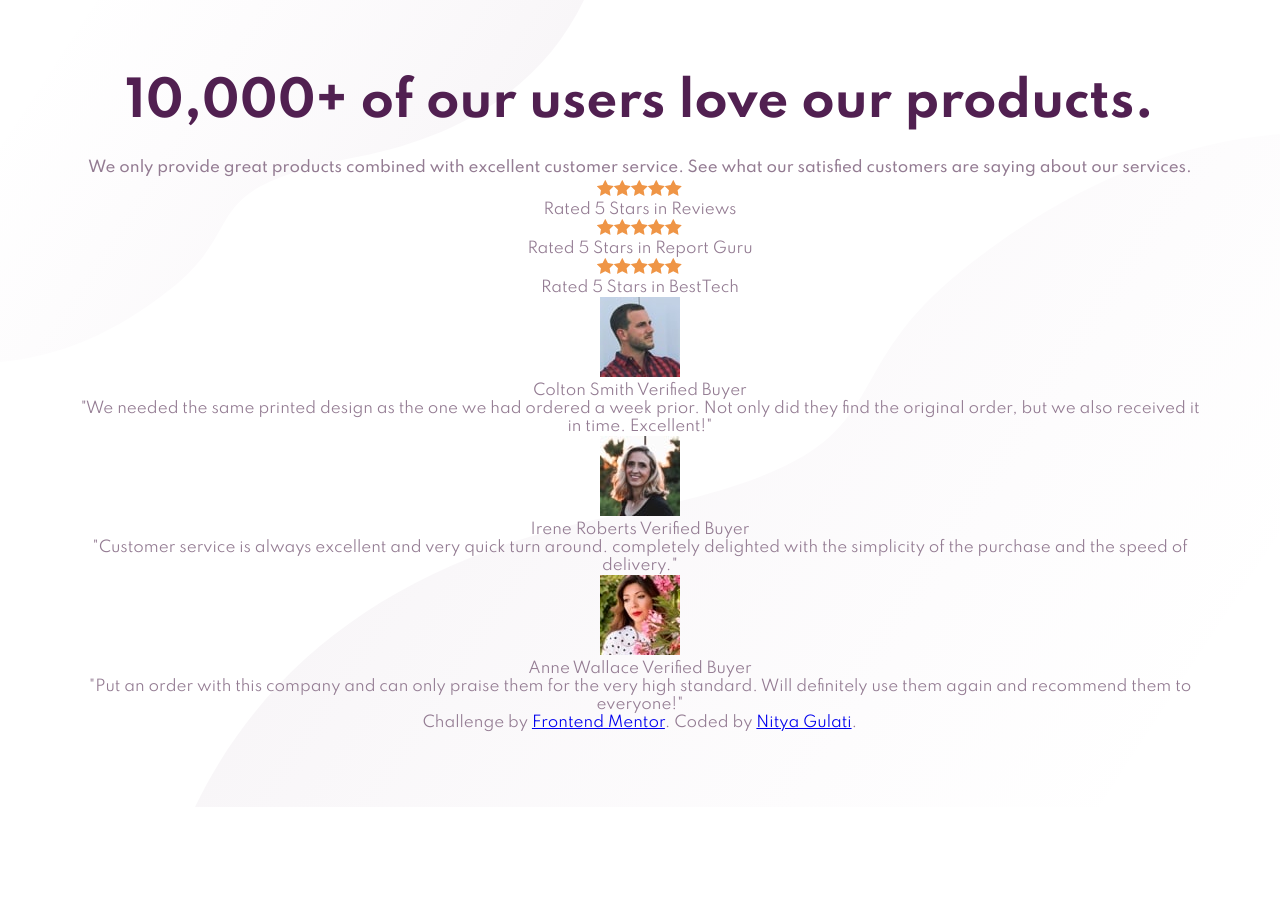
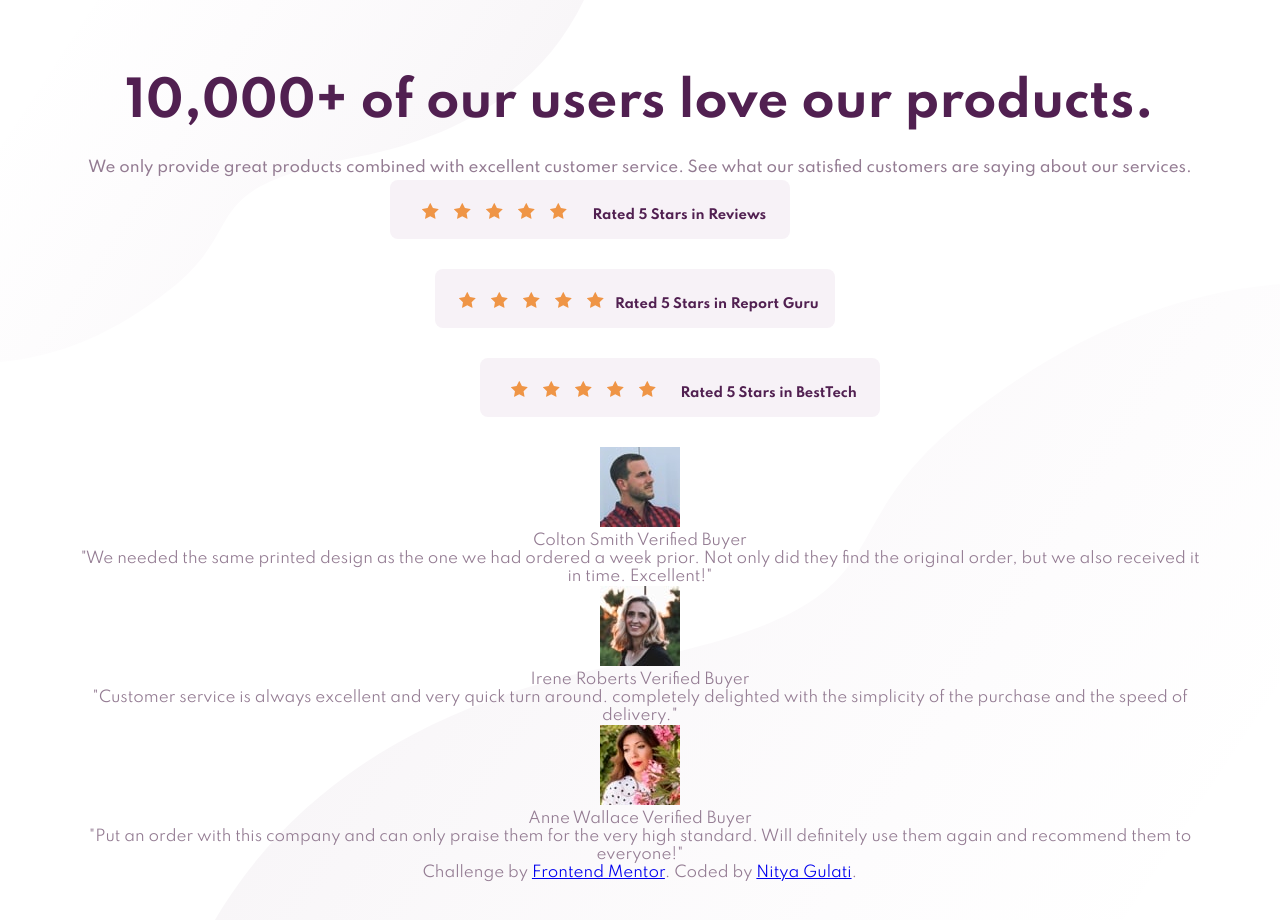
Before and after one commit to nityagulati/social-proof-section, a Vue app: page / in a window 1280 px wide. Shown: the top 920 px of the page. Before the commit the page ends 807 px from the top, so only its background shows below. Built offline with nearby package versions, Linux system fonts and the light colour scheme.

Commit message:
add Ratings styles

```diff
--- a/src/components/Ratings.vue
+++ b/src/components/Ratings.vue
@@ -26,3 +26,66 @@ export default {
     },
 }
 </script>
+
+<style lang="scss">
+.ratings-container {
+    margin-top: 2.7em;
+
+  .rating-display {
+    background-color: $color--secondary;
+    padding: 1em;
+    margin-bottom: 2em;
+    border-radius: 8px;
+
+    .rating-stars > * {
+        margin: 0 0.5em;
+    }
+
+    .rating-desc {
+      font-weight: $font-weight--bold;
+      font-size: $font-size--small;
+      color: $color--primary;
+      margin-top: 1em;
+    }
+  }
+}
+
+// responsive styles
+@include mq($width-sm) {
+    .ratings-container {
+        .rating-display {
+            margin: 2em;
+        }
+    }
+}
+
+@include mq($width-md) {
+    .ratings-container {
+        margin-top: 0;
+
+        .rating-display {
+            @include flex($justify-content:space-around, $align-items:baseline);
+            width: 400px;
+            max-width: 445px;
+            margin: 0;
+            margin-bottom: 2em;
+
+            &:nth-of-type(2) {
+                margin-left: 3em;
+            }
+
+            &:last-of-type {
+                margin-left: 6em;
+            }
+        }
+    }
+}
+
+@include mq($width-lg) {
+    .ratings-container {
+        margin-left: 2.7em;
+        min-width: 540px;
+        align-self: center;
+    }
+}
+</style>
```
